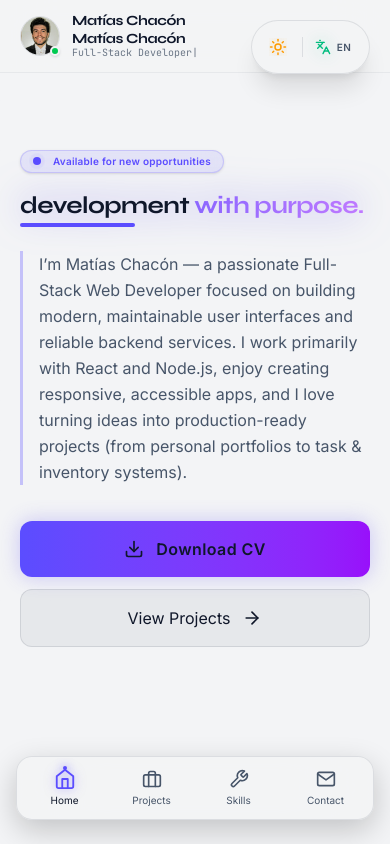
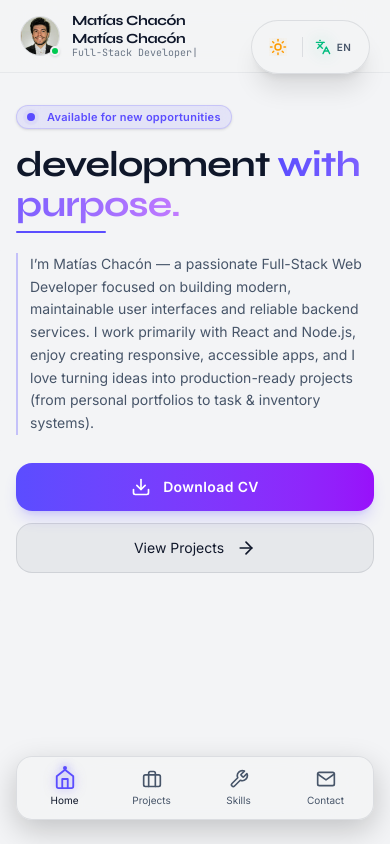
Before and after one commit to Maty910/portfolio, a React (Vite) app: page / in a window 390 px wide. Built offline with nearby package versions, Linux system fonts and the light colour scheme; a web font is replaced by a local one.

Commit message:
refactor: home section in mobile

```diff
--- a/src/components/Home.tsx
+++ b/src/components/Home.tsx
@@ -20,23 +20,21 @@ export const Home: React.FC<HomeProps> = ({ setActiveSection }) => {
   return (
     <section
       id="home"
-      className="snap-center min-h-screen w-full flex flex-col justify-center relative
+      className="snap-start min-h-screen w-full flex flex-col justify-start relative
                  transition-all duration-300 ease-[cubic-bezier(.2,.9,.2,1)]
-                 /* En desktop agregamos margen izquierdo para evitar el sidebar */
+                 /* Padding consistente con otras secciones */
                  min-[881px]:pl-[280px]
-                 /* En mobile usamos min-height para permitir scroll si no entra */
                  max-[880px]:min-h-[calc(100vh-80px)]"
     >
       {/* Contenedor principal con márgenes seguros */}
-      <div className="w-full max-w-[1000px] px-6 md:px-12 mx-auto flex flex-col justify-center h-full
-                      /* MOBILE: Reducimos padding top (pt-4) y aseguramos padding bottom (pb-32) para la navbar */
-                      max-[880px]:px-5 max-[880px]:pt-4 max-[880px]:pb-32 max-[880px]:justify-start">
+      <div className="w-full max-w-[1000px] px-6 md:px-12 py-12 mx-auto flex flex-col
+                      max-[880px]:px-4 max-[880px]:py-8">
 
-        <div className="flex flex-col items-start gap-6 animate-in fade-in slide-in-from-bottom-8 duration-700 max-[880px]:gap-5">
+        <div className="flex flex-col items-start gap-6 animate-in fade-in slide-in-from-bottom-4 duration-700 max-[880px]:gap-4 max-[880px]:mb-6">
 
           {/* Badge "Open to work" */}
-          <div className="inline-flex items-center gap-2 px-3 py-1.5 rounded-full bg-primary/10 border border-primary/20 text-primary text-xs font-semibold tracking-wide backdrop-blur-md shadow-sm transition-transform hover:scale-105 cursor-default
-                          max-[880px]:px-3 max-[880px]:py-1 max-[880px]:text-[10px] max-[880px]:self-start">
+          <div className="inline-flex items-center gap-2 px-3 py-1.5 rounded-full bg-primary/10 border border-primary/20 text-primary text-xs font-semibold tracking-wide backdrop-blur-md shadow-sm transition-all duration-300 hover:scale-105 cursor-default
+                          max-[880px]:px-2.5 max-[880px]:py-1 max-[880px]:text-[11px]">
             <span className="relative flex h-2 w-2">
               <span className="animate-ping absolute inline-flex h-full w-full rounded-full bg-primary opacity-75"></span>
               <span className="relative inline-flex rounded-full h-2 w-2 bg-primary"></span>
@@ -45,13 +43,13 @@ export const Home: React.FC<HomeProps> = ({ setActiveSection }) => {
           </div>
 
           {/* HEADLINE PRINCIPAL */}
-          <div className="flex flex-col gap-2 w-full max-[880px]:gap-1">
-            <h1 className="text-5xl md:text-7xl font-bold text-text-primary leading-[1.1] tracking-tight group cursor-default max-[880px]:text-2xl relative z-10">
+          <div className="flex flex-col gap-3 w-full max-[880px]:gap-2">
+            <h1 className="text-5xl md:text-7xl font-bold text-text-primary leading-[1.1] tracking-tight group cursor-default max-[880px]:text-4xl">
               <div className="relative inline-block">
-                <span className="font-heading font-bold tracking-tight leading-[1.08] drop-shadow-[0_0_15px_rgba(99,83,242,0.4)] animate-pulse-slow selection:text-transparent selection:bg-clip-text selection:bg-gradient-to-r selection:from-primary selection:to-purple-400">
-                  {t('header.headlinePrefix')} <span className="text-transparent bg-clip-text bg-gradient-to-r from-primary to-purple-400 animate-text-gradient bg-[length:200%_auto] font-bold">{t('header.headlineHighlight')}</span>
+                <span className="font-heading font-bold tracking-tight leading-[1.08]">
+                  {t('header.headlinePrefix')} <span className="text-transparent bg-clip-text bg-gradient-to-r from-primary to-purple-400">{t('header.headlineHighlight')}</span>
                 </span>
-                <div className="absolute -bottom-2 left-0 w-1/3 h-[4px] bg-primary rounded-full group-hover:w-full transition-all duration-700 ease-out" />
+                <div className="absolute -bottom-2 left-0 w-1/4 h-[3px] bg-primary rounded-full group-hover:w-full transition-all duration-700 ease-out max-[880px]:h-[2px]" />
               </div>
             </h1>
 
@@ -76,30 +74,29 @@ export const Home: React.FC<HomeProps> = ({ setActiveSection }) => {
 
           {/* BIO */}
           <div className="mt-2 max-w-2xl border-l-2 border-primary/30 pl-4 md:pl-6
-                          max-[880px]:pl-4 max-[880px]:mt-2 max-[880px]:border-l-[3px]">
+                          max-[880px]:pl-3 max-[880px]:mt-1 max-[880px]:border-l-2">
             <p className="text-text-secondary text-lg leading-relaxed
-                          max-[880px]:text-base max-[880px]:leading-relaxed">
+                          max-[880px]:text-sm max-[880px]:leading-relaxed">
               {bioContent}
             </p>
           </div>
 
           {/* BOTONES DE ACCIÓN */}
           <div className="flex flex-wrap gap-4 mt-4 w-full
-                          max-[880px]:flex-col max-[880px]:gap-3 max-[880px]:mt-4">
+                          max-[880px]:flex-col max-[880px]:gap-3 max-[880px]:mt-3 max-[880px]:mb-16">
 
             {/* Botón CV (Primario) - Full width en mobile */}
             <a
               href="/CV/CV Matias Chacon.pdf"
               target="_blank"
               rel="noopener noreferrer"
-              className="relative overflow-hidden flex items-center justify-center gap-3 px-8 py-3.5 rounded-xl
-                        bg-gradient-to-r from-primary to-purple-600 text-text-primary font-bold tracking-wide
-                        shadow-[0_0_20px_rgba(99,83,242,0.3)]
-                        hover:shadow-[0_0_30px_rgba(99,83,242,0.5)] hover:scale-[1.02] active:scale-95
-                        transition-all duration-300 group/btn no-underline
-                        max-[880px]:w-full max-[880px]:py-4 max-[880px]:text-base cursor-pointer"
+              className="relative overflow-hidden flex items-center justify-center gap-3 px-8 py-3.5 rounded-2xl
+                        bg-gradient-to-r from-primary to-purple-600 text-white font-bold tracking-wide
+                        shadow-lg shadow-primary/20
+                        hover:shadow-xl hover:-translate-y-1 active:scale-[0.98]
+                        transition-all duration-300 ease-out group/btn no-underline
+                        max-[880px]:w-full max-[880px]:py-3.5 max-[880px]:text-sm cursor-pointer"
             >
-              <div className="absolute inset-0 -translate-x-full group-hover/btn:animate-[shimmer_1.5s_infinite] bg-gradient-to-r from-transparent via-white/20 to-transparent z-10" />
               <Download size={20} className="relative z-20 max-[880px]:w-5 max-[880px]:h-5" />
               <span className="relative z-20">{t('header.downloadCv')}</span>
             </a>
@@ -107,14 +104,14 @@ export const Home: React.FC<HomeProps> = ({ setActiveSection }) => {
             {/* Botón Ver Proyectos (Secundario) - Full width en mobile */}
             <button
               onClick={() => setActiveSection('projects')}
-              className="flex items-center justify-center gap-3 px-8 py-3.5 rounded-xl
+              className="flex items-center justify-center gap-3 px-8 py-3.5 rounded-2xl
                         bg-text-primary/5 border border-text-primary/10 text-text-primary font-medium
-                        hover:bg-text-primary/10 hover:border-text-primary/30 hover:translate-y-[-2px]
-                        transition-all duration-300 active:scale-95 cursor-pointer
-                        max-[880px]:w-full max-[880px]:py-4 max-[880px]:text-base"
+                        hover:bg-text-primary/10 hover:border-primary/30 hover:shadow-lg hover:-translate-y-1
+                        transition-all duration-300 ease-out active:scale-[0.98] cursor-pointer
+                        max-[880px]:w-full max-[880px]:py-3.5 max-[880px]:text-sm"
             >
               {t('home.viewProjects')}
-              <ArrowRight size={20} className="group-hover:translate-x-1 transition-transform max-[880px]:w-5 max-[880px]:h-5" />
+              <ArrowRight size={20} className="transition-transform max-[880px]:w-5 max-[880px]:h-5" />
             </button>
 
           </div>
@@ -127,27 +124,9 @@ export const Home: React.FC<HomeProps> = ({ setActiveSection }) => {
           0% { transform: translateX(0); }
           100% { transform: translateX(-50%); }
         }
-        @keyframes shimmer {
-          100% { transform: translateX(100%); }
-        }
-        @keyframes text-gradient {
-          0% { background-position: 0% 50%; }
-          50% { background-position: 100% 50%; }
-          100% { background-position: 0% 50%; }
-        }
-        @keyframes pulse-slow {
-          0%, 100% { filter: drop-shadow(0 0 10px rgba(99,83,242,0.4)); }
-          50% { filter: drop-shadow(0 0 20px rgba(99,83,242,0.7)); }
-        }
 
         .animate-marquee {
           animation: marquee 20s linear infinite;
-        }
-        .animate-text-gradient {
-          animation: text-gradient 4s ease infinite;
-        }
-        .animate-pulse-slow {
-          animation: pulse-slow 4s ease-in-out infinite;
         }
 
         .mask-linear-fade {
```
